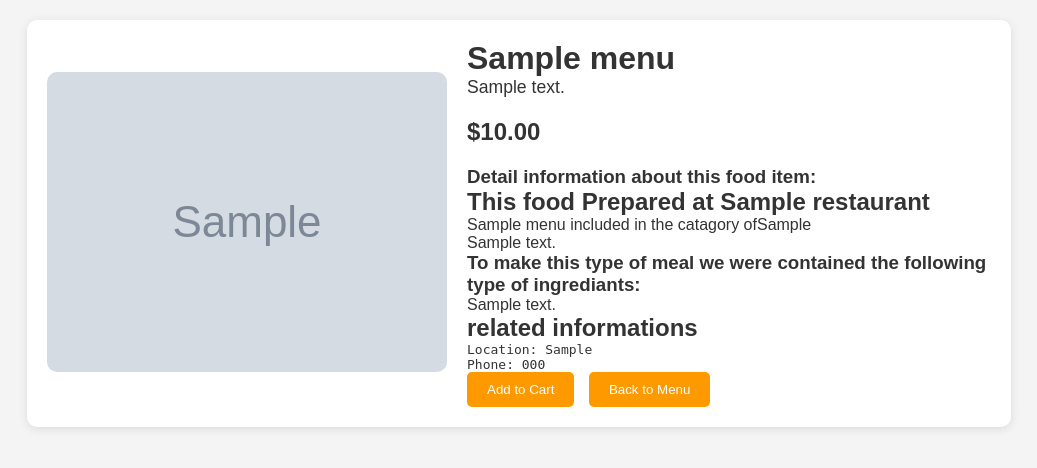
After one commit to wubshet-adane/food_order_and_delivery_system, a PHP site: page /views/customers/menu_item_detail.php?menu_id=1 in a window 1280 px wide. The commit adds this page. Shown: the top 468 px of the page, without its empty margins (121-1158 px from the left). Run offline with PHP 8.4, Linux system fonts and the light colour scheme; tables that the repository leaves empty or names only in its code hold one stand-in row (values such as "Sample post"); grey boxes marked "Sample" are stand-in pictures.

```diff
--- /dev/null
+++ b/views/customers/css/menu_item_detail.css
@@ -0,0 +1,97 @@
+/* Reset default browser styles */
+* {
+    margin: 0;
+    padding: 0;
+    box-sizing: border-box;
+}
+
+body {
+    font-family: Arial, sans-serif;
+    background-color: #f4f4f4;
+    color: #333;
+}
+
+.container {
+    width: 80%;
+    margin: 0 auto;
+    padding: 20px;
+}
+
+.menu-item-detail {
+    display: flex;
+    justify-content: space-between;
+    align-items: center;
+    background-color: #fff;
+    border-radius: 10px;
+    box-shadow: 0 2px 10px rgba(0, 0, 0, 0.1);
+    padding: 20px;
+}
+
+.item-image img {
+    width: 100%;
+    max-width: 400px;
+    border-radius: 10px;
+    object-fit: cover;
+}
+
+.item-info {
+    flex: 1;
+    padding-left: 20px;
+}
+.detail_info{
+    font-family: "Oswald", sans-serif;
+}
+
+.description {
+    font-size: 1.1rem;
+    margin-bottom: 20px;
+}
+
+.price {
+    font-size: 1.5rem;
+    font-weight: bold;
+    margin-bottom: 20px;
+}
+
+.item-actions button {
+    padding: 10px 20px;
+    background-color: #ff9900;
+    color: white;
+    border: none;
+    border-radius: 5px;
+    cursor: pointer;
+    margin-right: 10px;
+    transition: background-color 0.3s ease;
+}
+
+.item-actions button:hover {
+    background-color: #8e5602;
+}
+
+.error-message {
+    background-color: #f8d7da;
+    padding: 10px;
+    border-radius: 5px;
+    color: #721c24;
+    font-size: 1.2rem;
+}
+
+.zoom-img {
+    transition: transform 0.3s ease;
+}
+
+.zoom-img:hover {
+    transform: scale(1.1);
+}
+
+@media (max-width: 768px) {
+    .menu-item-detail {
+        flex-direction: column;
+        align-items: center;
+    }
+
+    .item-info {
+        padding-left: 0;
+        text-align: center;
+    }
+}
--- /dev/null
+++ b/views/customers/menu_item_detail.php
@@ -0,0 +1,102 @@
+<?php
+// Include your database connection file (update the path as needed)
+include('../../config/database.php');
+
+// Start the session for possible cart functionality (optional)
+session_start();
+
+// Check if the menu_id is set in the URL
+if (isset($_GET['menu_id'])) {
+    $menu_id = $_GET['menu_id'];
+
+    // Prepare a SQL query to fetch the menu item details
+    $query = "SELECT * FROM menu WHERE menu_id = ?";
+    $stmt = $conn->prepare($query);
+    $stmt->bind_param("i", $menu_id); // "i" stands for integer binding
+    $stmt->execute();
+    $result = $stmt->get_result();
+
+    // Check if a result was returned
+    if ($result->num_rows > 0) {
+        $item = $result->fetch_assoc(); // Fetch the item details
+    } else {
+        $error_message = "Item not found.";
+    }
+
+    //fetch information about restaurant where the menu item is located
+    $sql = "SELECT * FROM restaurants WHERE restaurant_id = ?";
+    $cafe_stmt = $conn->prepare($sql);
+    $cafe_stmt->bind_param("i", $item['restaurant_id']);
+    $cafe_stmt->execute();
+    $cafe_result = $cafe_stmt->get_result();
+    $cafe = $cafe_result->fetch_assoc();
+
+} else {
+    $error_message = "No menu item selected.";
+}
+?>
+
+<!DOCTYPE html>
+<html lang="en">
+<head>
+    <meta charset="UTF-8">
+    <meta name="viewport" content="width=device-width, initial-scale=1.0">
+    <title>Menu Item Details</title>
+    <link rel="stylesheet" href="css/menu_item_detail.css"> <!-- Link to external stylesheet -->
+    <!--font awsome-->
+    <link href="https://fonts.googleapis.com/icon?family=Material+Icons" rel="stylesheet">
+    <link rel="stylesheet" href="https://cdnjs.cloudflare.com/ajax/libs/font-awesome/6.4.0/css/all.min.css">
+    <script src="https://cdnjs.cloudflare.com/ajax/libs/font-awesome/5.15.4/js/all.min.js"></script> <!-- For icons -->
+</head>
+<body>
+
+    <div class="container">
+        <?php if (isset($error_message)): ?>
+            <div class="error-message">
+                <p><?php echo $error_message; ?></p>
+            </div>
+        <?php else: ?>
+            <div class="menu-item-detail">
+                <div class="item-image">
+                    <img src="../../uploads/menu_images/<?php echo $item['image']; ?>" alt="<?php echo htmlspecialchars($item['name']); ?>" class="zoom-img">
+                </div>
+
+                <div class="item-info">
+                    <h1><?php echo htmlspecialchars($item['name']); ?></h1>
+                    <p class="description"><?php echo htmlspecialchars($item['description']); ?></p>
+                    <p class="price">$<?php echo number_format($item['price'], 2); ?></p>
+
+                    <div class="detail_info">
+                        <h3>Detail information about this food item:</h3>
+                        <h2>This food Prepared at <?php echo $cafe['name']; ?></h2>
+                        <p><?php echo htmlspecialchars($item['name']);?> included in the catagory of<?php echo htmlspecialchars($item['catagory']); ?></p>
+                        <p><?php echo htmlspecialchars($item['description']);?></p>
+                        <h3>To make this type of meal we were contained the following type of ingrediants:</h3>
+                        <p><?php echo htmlspecialchars($item['content']);?></p>
+                        <h2>related informations</h2>
+                        <code>
+                            <p>Location: <?php echo htmlspecialchars($cafe['location']); ?></p>
+                            <p>Phone: <?php echo htmlspecialchars($cafe['phone']); ?></p>
+                        </code>
+                    </div>
+
+                    <div class="item-actions">
+                        <button class="add-to-cart" onclick="addToCart(<?php echo $item['menu_id']; ?>)">Add to Cart</button>
+                        <button class="back-to-menu" onclick="window.history.back()">Back to Menu</button>
+                    </div>
+                </div>
+
+            </div>
+        <?php endif; ?>
+    </div>
+
+    <script>
+        function addToCart(menuId) {
+            // You can implement AJAX to add the item to the cart dynamically
+            alert("Item " + menuId + " added to cart!");
+            // Optionally, you can store the item in the session or use local storage.
+        }
+    </script>
+
+</body>
+</html>
```
Also changed, not shown: views/customers/css/home.css (+14 -11 lines), views/customers/css/menu.css (added, +190 -0 lines), views/customers/home.php (+21 -6 lines), views/customers/javaScript/light_and_dark_mode.js (added, +18 -0 lines), views/customers/menu.php (+26 -8 lines), views/footer.css (added, +87 -0 lines), views/footer.php (added, +21 -0 lines), views/scroll_up.js (added, +12 -0 lines), uploads/menu_images/burger.jpg (added), uploads/menu_images/burger1.jpg (added), uploads/menu_images/chechebsa.jpg (added).
